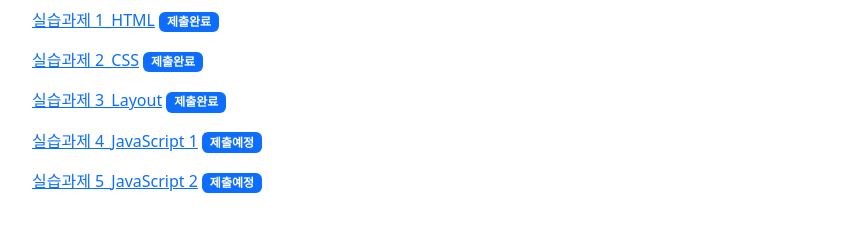
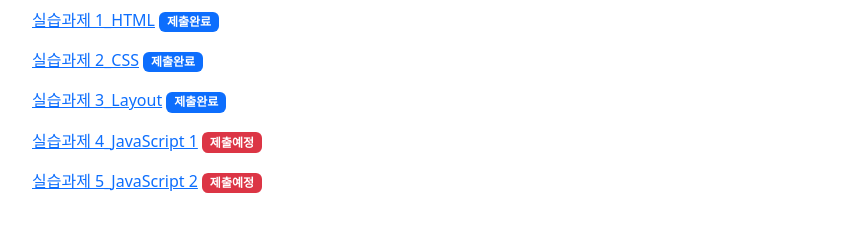
Before and after one commit to kseohyeong/kseohyeong.github.io, a plain HTML site: page index.html in a window 1280 px wide. Shown: the part 89-320 px from the top of the page, without its empty margins (50-895 px from the left). Drawn offline with nearby package versions, Linux system fonts and the light colour scheme.

Commit message:
Add files via upload

```diff
--- a/index.html
+++ b/index.html
@@ -14,9 +14,9 @@
     <ul class="nav flex-column">
         <li class="pb-3"><a href="register.html">실습과제 1_HTML</a> <span class="badge bg-primary">제출완료</span></li>
         <li class="pb-3"><a href="lab2-6.html">실습과제 2_CSS</a> <span class="badge bg-primary">제출완료</span></li>
-        <li class="pb-3"><a href="lab03.css">실습과제 3_Layout</a> <span class="badge bg-primary">제출완료</span></li>
-        <li class="pb-3"><a href="#">실습과제 4_JavaScript 1</a> <span class="badge bg-primary">제출예정</span></li>
-        <li class="pb-3"><a href="#">실습과제 5_JavaScript 2</a> <span class="badge bg-primary">제출예정</span></li>
+        <li class="pb-3"><a href="lab03.html">실습과제 3_Layout</a> <span class="badge bg-primary">제출완료</span></li>
+        <li class="pb-3"><a href="#">실습과제 4_JavaScript 1</a> <span class="badge bg-danger">제출예정</span></li>
+        <li class="pb-3"><a href="#">실습과제 5_JavaScript 2</a> <span class="badge bg-danger">제출예정</span></li>
     </ul>
 </div>
 </body>
```
